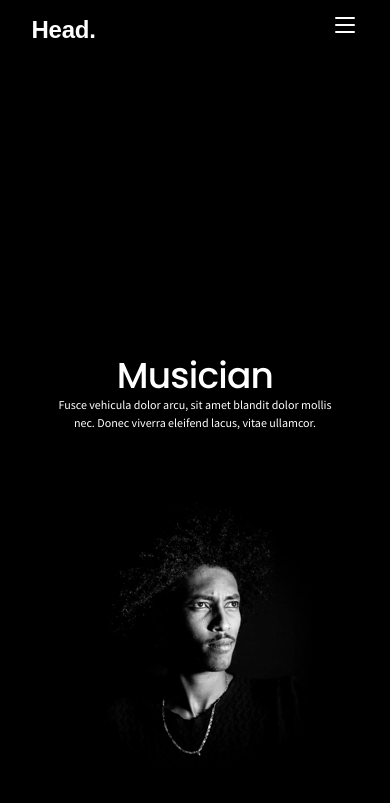
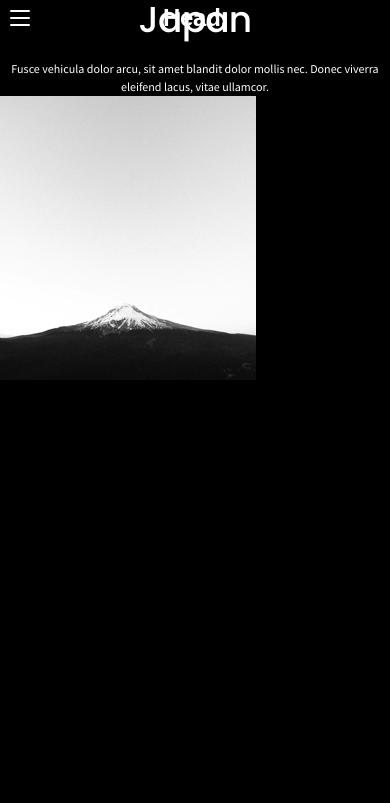
Before and after one commit to Helena-p/music, a plain HTML site: page index.html in a window 390 px wide. Drawn offline with Linux system fonts and the light colour scheme.

Commit message:
Change wireframe

```diff
--- a/index.html
+++ b/index.html
@@ -18,14 +18,14 @@
       crossorigin="anonymous"
     />
     <link rel="stylesheet" href="css/style.css" type="text/css" />
-    <link rel="icon" href="images/favicon-16x16.png" />
-    <title>Music</title>
+    <link rel="icon" href="images/favicon.ico" />
+    <title>Japan</title>
   </head>
 
   <body>
     <!-- Navigation -->
     <header class="header">
-      <h2 class="header__logo">Head.</h2>
+      <h2 class="header__logo logo">Head.</h2>
       <input type="checkbox" id="nav-toggle" class="nav-toggle" />
       <nav class="navigation">
         <ul class="navigation__box">
@@ -43,25 +43,27 @@
 
     <section class="wrapper">
       <main class="content">
-        <h1 class="content__title">Musician</h1>
+        <h1 class="content__title">Japan</h1>
         <p class="content__paragraph">
           Fusce vehicula dolor arcu, sit amet blandit dolor mollis nec. Donec
           viverra eleifend lacus, vitae ullamcor.
         </p>
       </main>
-      <!-- Deviation from wireframe - not correct icon
-      since no access to fontawesome pro. Solution - unicode for easy styling -->
-      <div class="arrow">↓</div>
+
       <!-- Image -->
       <!-- <div class="img__container"> -->
       <picture>
-        <source media="(max-width: 420px)" srcset="images/small.jpg" />
+        <source media="(max-width: 420px)" srcset="images/small.png" />
         <source
           media="(min-width: 420px, max-width: 1000px)"
           srcset="images/medium.png"
         />
-        <source media="(min-width: 1001px)" srcset="images/large.jpg" />
-        <img src="images/medium.png" alt="Male portrait" />
+        <source
+          media="(min-width: 1300px)"
+          class="image-large"
+          srcset="images/large.png"
+        />
+        <img src="images/medium.png" alt="Mountain" />
       </picture>
       <!-- </div> -->
     </section>
--- a/sass/_breakpoints.scss
+++ /dev/null
@@ -1,75 +0,0 @@
-@import "color";
-
-@media screen and (max-width: 440px) {
-}
-
-@media (min-width: 440px) {
-  .nav-toggle-label {
-    display: none;
-  }
-
-  header {
-    display: grid;
-    grid-template-columns: 1fr auto minmax(600px, 3fr) 1fr;
-  }
-
-  .logo {
-    grid-column: 2 / 3;
-  }
-
-  nav {
-    // all: unset; /* this causes issues with Edge, since it's unsupported */
-
-    /* the following lines are not from my video, but add Edge support */
-    position: relative;
-    text-align: left;
-    transition: none;
-    transform: scale(1, 1);
-    background: none;
-    top: initial;
-    left: initial;
-    /* end Edge support stuff */
-
-    grid-column: 3 / 4;
-    display: flex;
-    justify-content: flex-end;
-    align-items: center;
-  }
-
-  nav ul {
-    display: flex;
-  }
-
-  nav li {
-    margin-left: 3em;
-    margin-bottom: 0;
-  }
-
-  nav a {
-    opacity: 1;
-    position: relative;
-  }
-
-  nav a::before {
-    content: "";
-    display: block;
-    height: 5px;
-    background: black;
-    position: absolute;
-    top: -0.75em;
-    left: 0;
-    right: 0;
-    transform: scale(0, 1);
-    transition: transform ease-in-out 250ms;
-  }
-
-  nav a:hover::before {
-    transform: scale(1, 1);
-  }
-}
-
-@media screen and (min-width: 1200px) {
-  .arrow {
-    display: block;
-  }
-}
--- a/sass/_content.scss
+++ b/sass/_content.scss
@@ -1,29 +1 @@
 @import "font";
-
-.wrapper {
-  display: flex;
-  flex-wrap: wrap;
-  margin: 0 auto;
-  width: 90%;
-  height: 90vh;
-  justify-content: center;
-  align-items: flex-end;
-  align-content: flex-end;
-}
-.arrow {
-  display: none;
-}
-
-.content {
-  width: 90%;
-
-  align-self: flex-end;
-  &__paragraph {
-    max-width: 28rem;
-    margin: auto;
-  }
-}
-
-picture {
-  padding-bottom: 2rem;
-}
--- a/sass/_font.scss
+++ b/sass/_font.scss
@@ -23,6 +23,7 @@
     line-height: 4rem;
     text-align: center;
     letter-spacing: -0.08rem;
+    margin-bottom: 2rem;
   }
   &__paragraph {
     font-family: "Source Sans Pro", sans-serif;
--- a/sass/_header.scss
+++ b/sass/_header.scss
@@ -1,93 +1,165 @@
 @import "color";
 
 .header {
-  width: 90%;
-  margin: 0 auto;
-  height: 6rem;
-  padding: 1.2rem;
+  text-align: center;
+  position: fixed;
+  z-index: 999;
+  width: 100%;
+}
+
+/* changed this from the tutorial video to
+   allow it to gain focus, making it tabbable */
+.nav-toggle {
+  position: absolute !important;
+  top: -9999px !important;
+  left: -9999px !important;
+}
+
+.nav-toggle:focus ~ .nav-toggle-label {
+  outline: 3px solid rgba(lightblue, 0.75);
+}
+
+.nav-toggle-label {
+  position: absolute;
+  top: 0;
+  left: 0;
+  margin-left: 1em;
+  height: 100%;
+  display: flex;
+  align-items: center;
+}
+
+.nav-toggle-label span,
+.nav-toggle-label span::before,
+.nav-toggle-label span::after {
+  display: block;
+  background: white;
+  height: 2px;
+  width: 2em;
+  border-radius: 2px;
   position: relative;
 }
 
-.nav-toggle {
-  display: none;
+.nav-toggle-label span::before,
+.nav-toggle-label span::after {
+  content: "";
+  position: absolute;
 }
 
-.navigation {
+.nav-toggle-label span::before {
+  bottom: 7px;
+}
+
+.nav-toggle-label span::after {
+  top: 7px;
+}
+
+nav {
+  position: absolute;
+  text-align: left;
+  top: 100%;
+  left: 0;
+  background: var(--background);
   width: 100%;
-  position: absolute;
-  top: 100%;
-  right: 0;
-  text-align: right;
-  // Animates the dropdown menu
   transform: scale(1, 0);
   transform-origin: top;
   transition: transform 400ms ease-in-out;
-  &__box {
-    width: 100%;
-    list-style-type: none;
-  }
-  &__links {
-    margin-bottom: 1rem;
-    a {
-      color: $text;
-      text-decoration: none;
-      opacity: 0;
-      // Animation of opacity
-      transition: opacity 150ms ease-in-out;
-    }
-    a:hover {
-      border-bottom: 0.2rem solid red;
-    }
-  }
 }
 
-.nav-toggle {
-  position: absolute;
-  top: 40%;
-  right: 0;
-  text-align: right;
+nav ul {
+  margin: 0;
+  padding: 0;
+  list-style: none;
 }
 
-// Toggles the dropdown menu with transform
+nav li {
+  margin-bottom: 1em;
+  margin-left: 1em;
+}
+
+nav a {
+  color: white;
+  text-decoration: none;
+  font-size: 1.2rem;
+  text-transform: uppercase;
+  opacity: 0;
+  transition: opacity 150ms ease-in-out;
+}
+
+nav a:hover {
+  color: #000;
+}
+
 .nav-toggle:checked ~ nav {
   transform: scale(1, 1);
 }
 
 .nav-toggle:checked ~ nav a {
   opacity: 1;
-  // Animation of opacity with a 250ms delay
   transition: opacity 250ms ease-in-out 250ms;
 }
 
-.nav-toggle-label {
-  position: absolute;
-  top: 2.4rem;
-  right: 1.6rem;
-  color: $text;
+@media screen and (min-width: 800px) {
+  .nav-toggle-label {
+    display: none;
+  }
 
-  // Styling the toggle
-  span {
+  header {
+    display: grid;
+    grid-template-columns: 1fr auto minmax(600px, 3fr) 1fr;
+  }
+
+  .logo {
+    grid-column: 2 / 3;
+  }
+
+  nav {
+    // all: unset; /* this causes issues with Edge, since it's unsupported */
+
+    /* the following lines are not from my video, but add Edge support */
+    position: relative;
+    text-align: left;
+    transition: none;
+    transform: scale(1, 1);
+    background: none;
+    top: initial;
+    left: initial;
+    /* end Edge support stuff */
+
+    grid-column: 3 / 4;
+    display: flex;
+    justify-content: flex-end;
+    align-items: center;
+  }
+
+  nav ul {
+    display: flex;
+  }
+
+  nav li {
+    margin-left: 3em;
+    margin-bottom: 0;
+  }
+
+  nav a {
+    opacity: 1;
+    position: relative;
+  }
+
+  nav a::before {
+    content: "";
     display: block;
-    background: $text;
-    height: 0.2rem;
-    width: 2rem;
-    border-radius: 0.2rem;
-    position: relative;
-    &::after,
-    &::before {
-      display: block;
-      background: $text;
-      height: 0.2rem;
-      width: 2rem;
-      border-radius: 0.2rem;
-      position: absolute;
-      content: "";
-    }
-    &::before {
-      bottom: 0.7rem;
-    }
-    &::after {
-      top: 0.7rem;
-    }
+    height: 5px;
+    background: black;
+    position: absolute;
+    top: -0.75em;
+    left: 0;
+    right: 0;
+    transform: scale(0, 1);
+    transition: transform ease-in-out 250ms;
+  }
+
+  nav a:hover::before {
+    transform: scale(1, 1);
   }
 }
--- a/sass/_reset.scss
+++ b/sass/_reset.scss
@@ -14,7 +14,6 @@
 
 body {
   box-sizing: border-box;
-  // position: relative;
   color: $text;
   background-color: $background;
   width: 100%;
--- a/sass/main.scss
+++ b/sass/main.scss
@@ -2,8 +2,9 @@
 @import "reset";
 @import "font";
 @import "color";
-@import "breakpoints";
 
 // Components
 @import "header";
 @import "content";
+
+// Media queries
```
Also changed, not shown: css/style.css, images/favicon.ico (added), images/large.jpg (deleted), images/large.png (added), images/medium.png, images/small.jpg (deleted), images/small.png (added), 1 other file.
